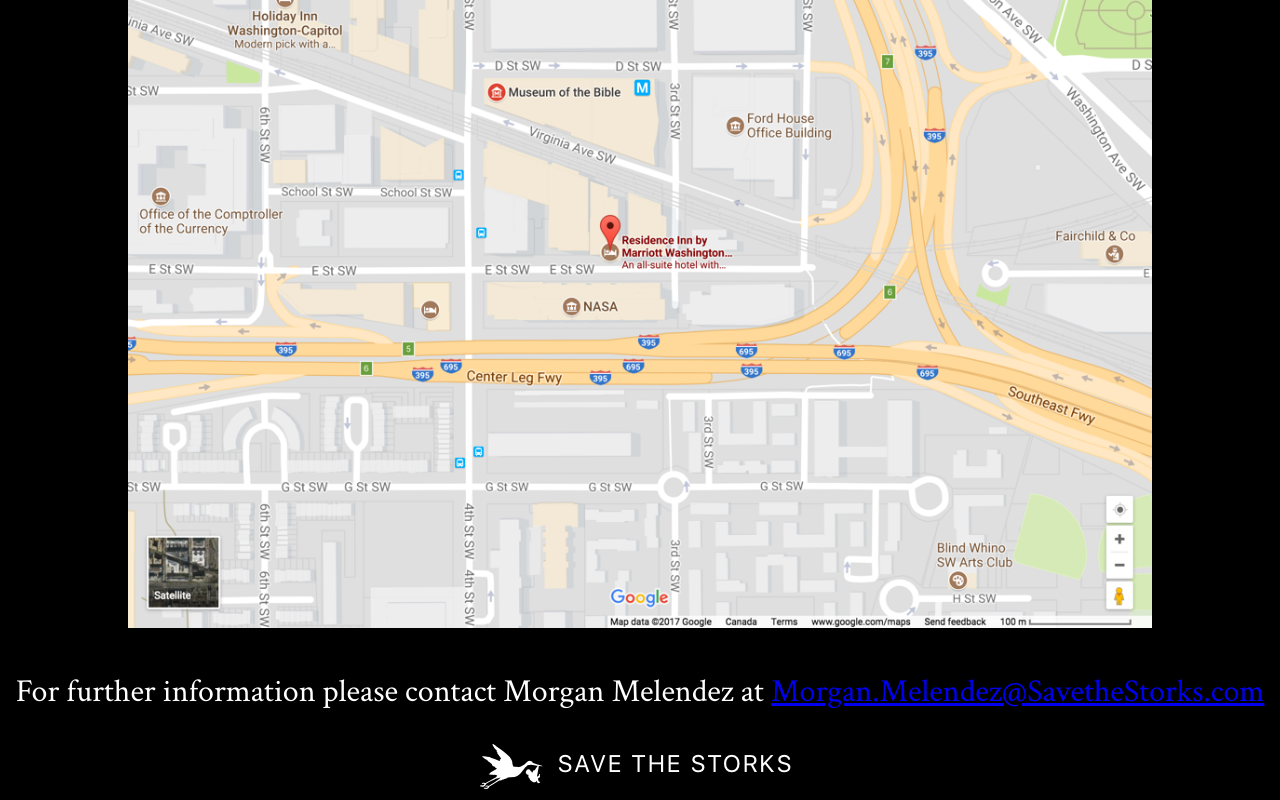
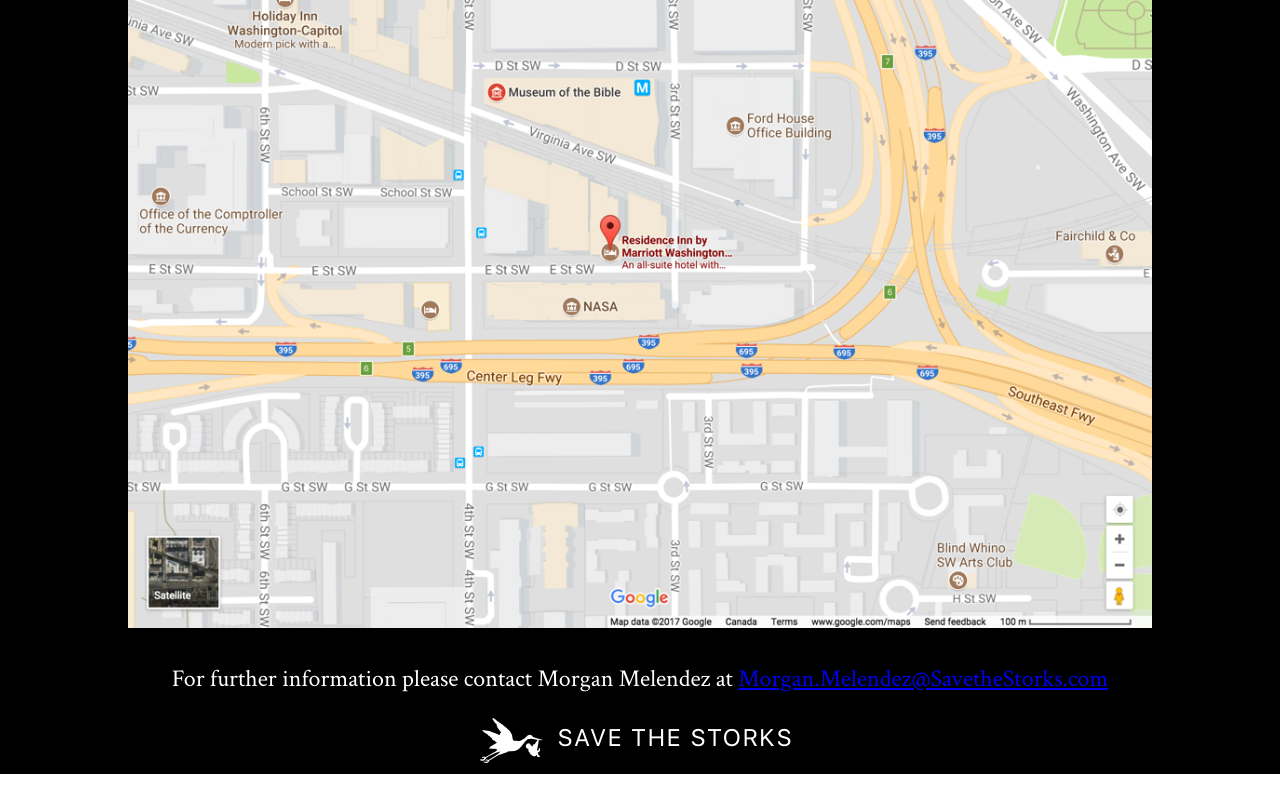
Before and after one commit to jonathanjwatson/stork-ball, a React (Create React App) app in the folder client/: page / in a window 1280 px wide. Shown: the part 5158-5958 px from the top of the page. After the commit the page ends 5932 px from the top, so only its background shows below. Built offline with nearby package versions, Linux system fonts and the light colour scheme.

Commit message:
Tweak footer font

```diff
--- a/client/src/components/PodEight.jsx
+++ b/client/src/components/PodEight.jsx
@@ -16,7 +16,7 @@
                 </div>
                 <img className="map-image" src={googleMap} />
                 <div>
-                    <p>For further information please contact Morgan Melendez at <a href="mailto:Morgan.Melendez@SavetheStorks.com">Morgan.Melendez@SavetheStorks.com</a></p>
+                    <p className="email-notice">For further information please contact Morgan Melendez at <a href="mailto:Morgan.Melendez@SavetheStorks.com">Morgan.Melendez@SavetheStorks.com</a></p>
                 </div>
                 <div>
                     <img  src={footer} />
--- a/client/src/components/PodSeven.jsx
+++ b/client/src/components/PodSeven.jsx
@@ -11,7 +11,8 @@
 				fullName: '',
 				email: '',
 				phone: '',
-				dinnerChoice: 'Chicken'
+				dinnerChoice: 'Chicken',
+				guest: []
 			},
 			addGuest: false
         }
--- a/client/src/index.css
+++ b/client/src/index.css
@@ -255,6 +255,9 @@
 .map-image{
   width:80%;
 }
+.email-notice{
+  font-size:1.5rem
+}
 
 @media only screen and (max-width: 700px) {
 .splash-image{
```
